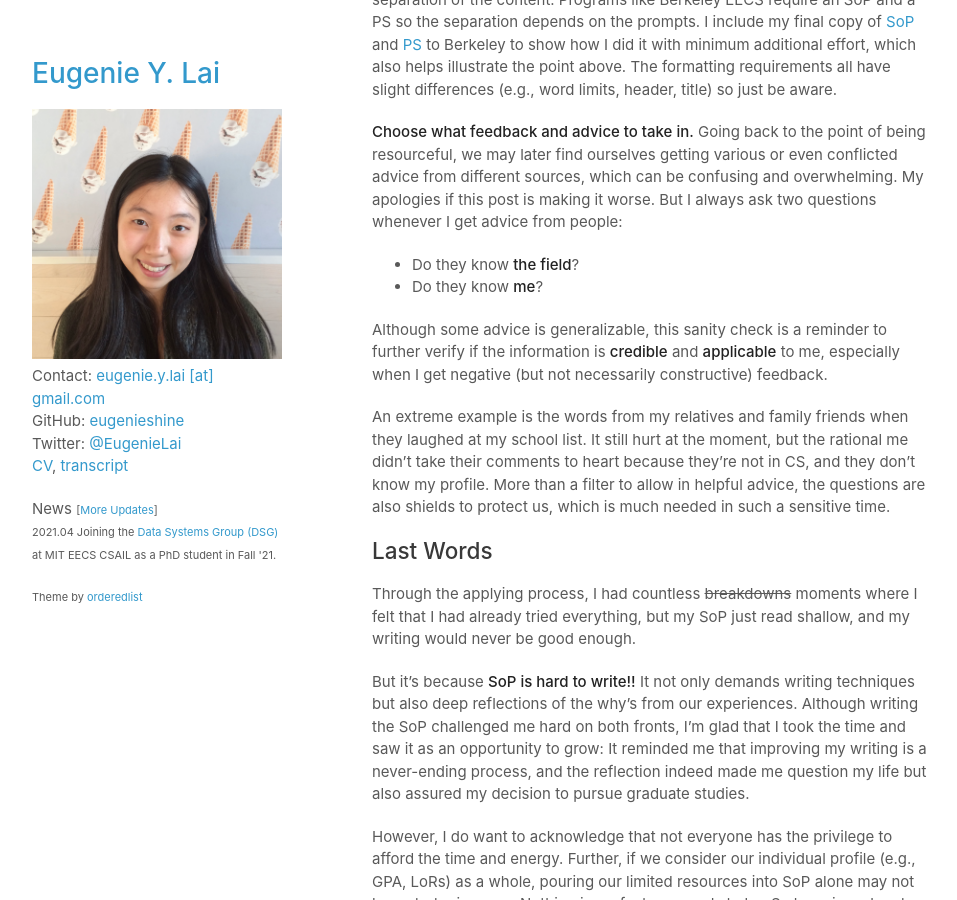
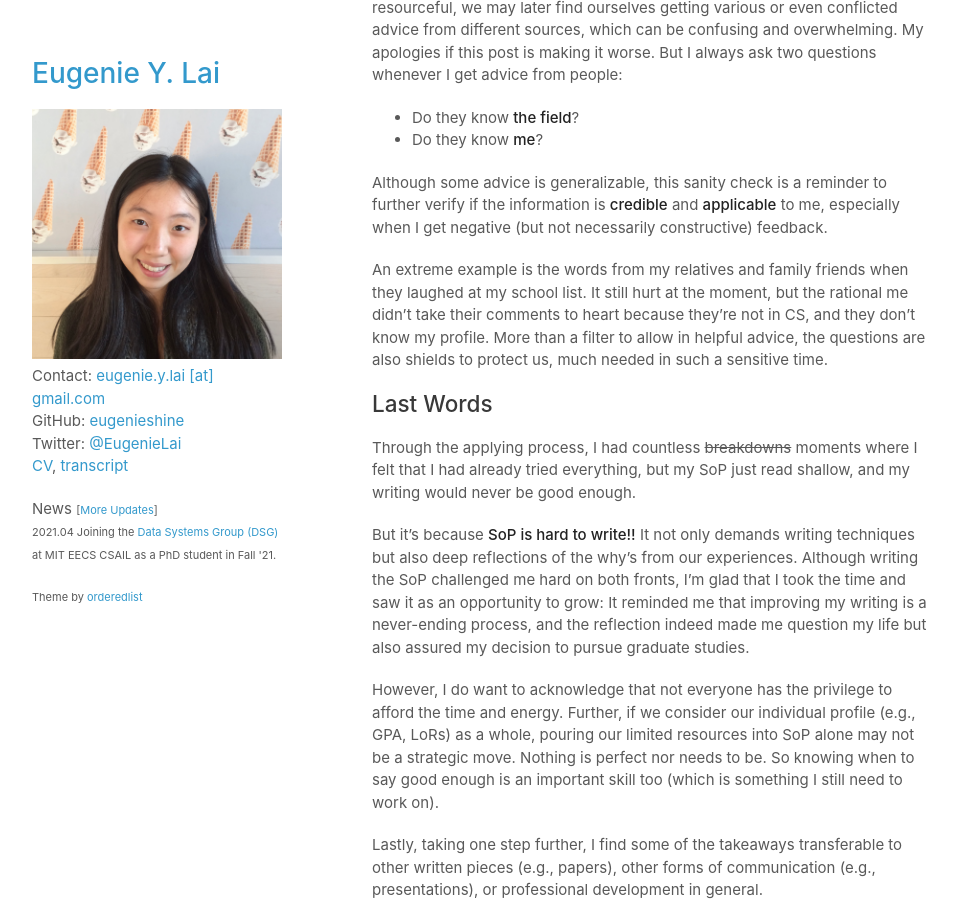
Before and after one commit to eugenielai/eugenielai.github.io, a Jekyll site: the page built from posts/another_annotated_sop.md, in a window 1280 px wide and 900 px high, scrolled down 9409 px. Shown: the whole window, without its empty margins (158-1115 px from the left). Built offline with Jekyll 4.4.1, drawn with Linux system fonts in a browser that asks for light colours; our own code applies the rules of GitHub Pages for plain Markdown files; a script that is not in the unit is left out; some of the changed text lies outside the part shown.

Commit message:
update post title

```diff
--- a/posts/another_annotated_sop.md
+++ b/posts/another_annotated_sop.md
@@ -150,7 +150,7 @@ I also learned and applied these general/minor things.
 
 Although some advice is generalizable, this sanity check is a reminder to further verify if the information is **credible** and **applicable** to me, especially when I get negative (but not necessarily constructive) feedback.
 
-An extreme example is the words from my relatives and family friends when they laughed at my school list. It still hurt at the moment, but the rational me didn’t take their comments to heart because they’re not in CS, and they don’t know my profile. More than a filter to allow in helpful advice, the questions are also shields to protect us, which is much needed in such a sensitive time.
+An extreme example is the words from my relatives and family friends when they laughed at my school list. It still hurt at the moment, but the rational me didn’t take their comments to heart because they’re not in CS, and they don’t know my profile. More than a filter to allow in helpful advice, the questions are also shields to protect us, much needed in such a sensitive time.
 
 ## Last Words
 
```
Also changed, not shown: other parts of posts/another_annotated_sop.md (+1 -1 lines), blog.md (+1 -1 lines).
